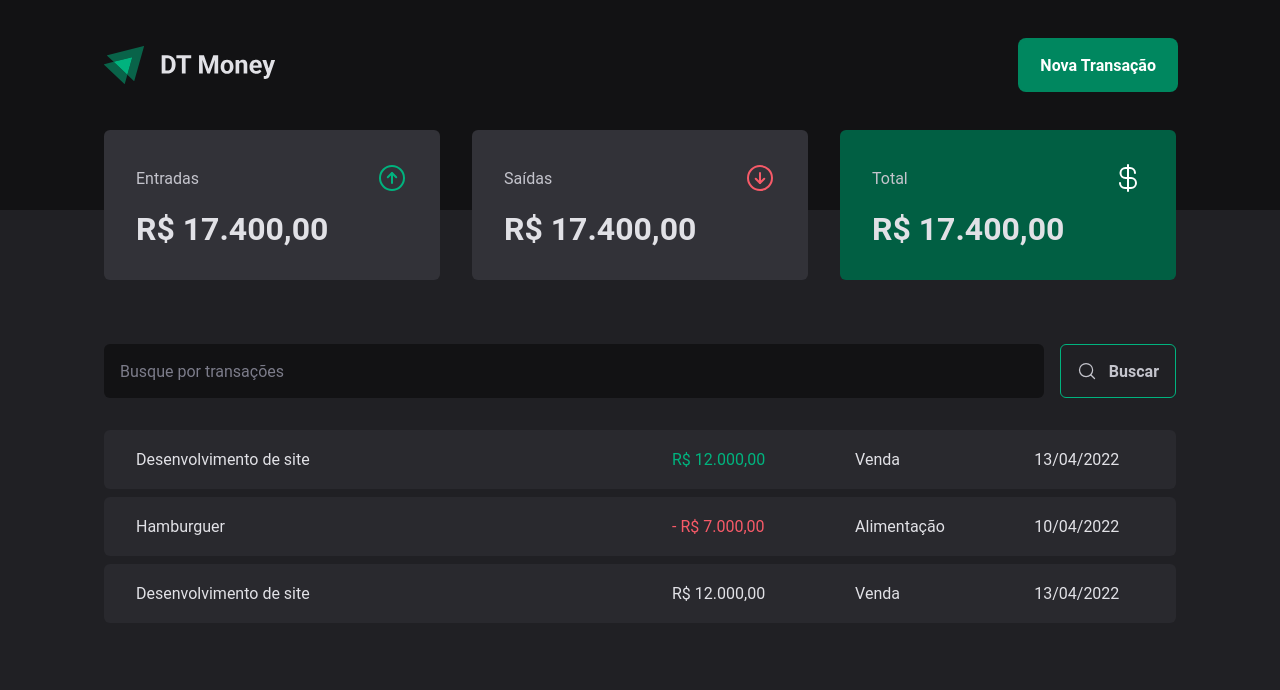
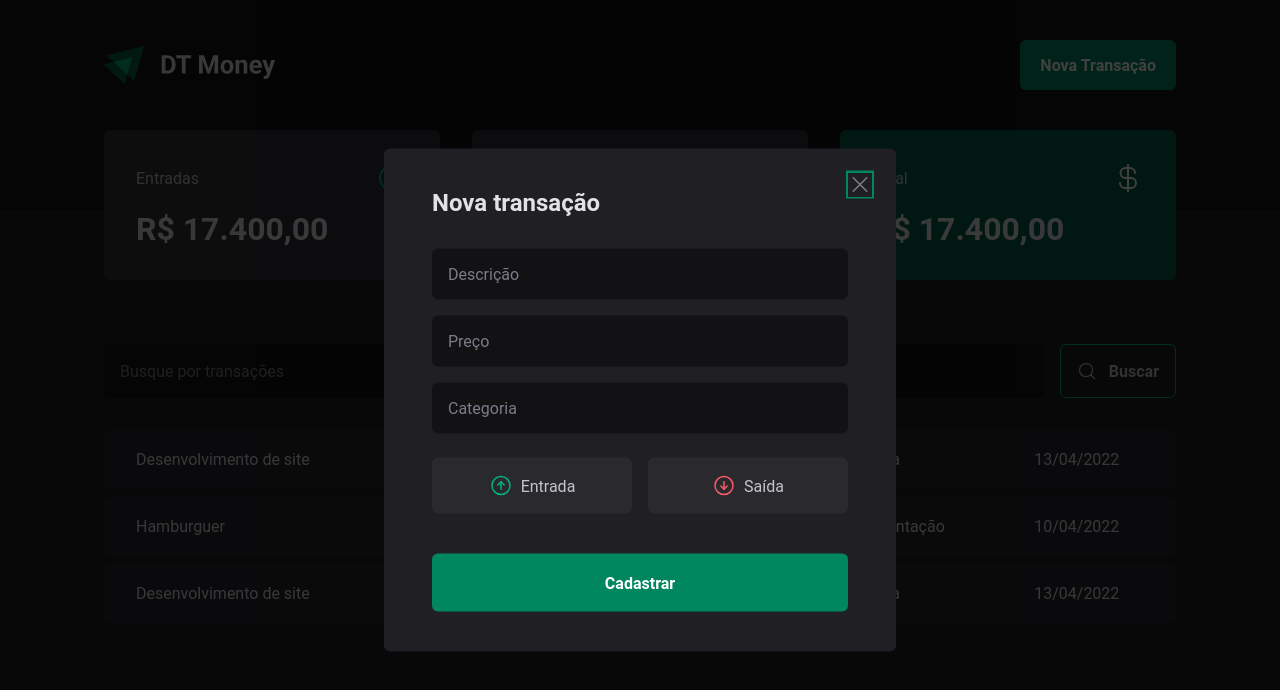
Before and after one commit to netoacgn/dt-money, a React app: page / in a window 1280 px wide. Both pictures are taken after a click on the button "Nova Transação". Shown: the top 690 px of the page. Built offline with nearby package versions, Linux system fonts and the light colour scheme; the HTML template or start-up script is replaced by a standard one.

Commit message:
criando modal acessivel utilizando radix ui

```diff
--- a/package.json
+++ b/package.json
@@ -9,6 +9,8 @@
     "preview": "vite preview"
   },
   "dependencies": {
+    "@radix-ui/react-dialog": "^1.0.3",
+    "@radix-ui/react-radio-group": "^1.1.2",
     "phosphor-react": "^1.4.1",
     "react": "^18.2.0",
     "react-dom": "^18.2.0",
--- a/src/components/Header/index.tsx
+++ b/src/components/Header/index.tsx
@@ -1,5 +1,7 @@
 import { HeaderContainer, HeaderContent, NewTransactionButton } from "./styles";
 import logoImg from '../../assets/logo.svg';
+import * as Dialog from '@radix-ui/react-dialog';
+import { NewTransactionModal } from "../NewTransactionModal";
 
 export function Header() {
     return (
@@ -7,7 +9,17 @@
             <HeaderContent>
                 <img src={logoImg} alt="" />
 
-                <NewTransactionButton>Nova Transação</NewTransactionButton>
+                <Dialog.Root>
+                    <Dialog.Trigger asChild>
+                        <NewTransactionButton>Nova Transação</NewTransactionButton>
+                    </Dialog.Trigger>
+
+                    <NewTransactionModal />
+                </Dialog.Root>
+
+
+
+
             </HeaderContent>
         </HeaderContainer>
     )
--- /dev/null
+++ b/src/components/NewTransactionModal/index.tsx
@@ -0,0 +1,44 @@
+import * as Dialog from '@radix-ui/react-dialog';
+import * as RadioGroup from '@radix-ui/react-radio-group';
+import { CloseButton, Content, Overlay, TransactionType, TransactionTypeButton } from './styles';
+import { X, ArrowCircleUp, ArrowCircleDown } from "phosphor-react";
+
+
+export function NewTransactionModal() {
+    return (
+        <Dialog.Portal>
+            <Overlay />
+
+            <Content>
+                <Dialog.Title>Nova transação</Dialog.Title>
+
+                <CloseButton>
+                    <X size={24} />
+                </CloseButton>
+
+                <form action=''>
+                    <input type="text" placeholder='Descrição' required />
+                    <input type="number" placeholder='Preço' required />
+                    <input type="text" placeholder='Categoria' required />
+
+                    <TransactionType>
+                        <TransactionTypeButton variant='income' value='income'>
+                            <ArrowCircleUp size={24} />
+                            Entrada
+                        </TransactionTypeButton>
+
+                        <TransactionTypeButton variant='outcome' value='outcome'>
+                            <ArrowCircleDown size={24} />
+                            Saída
+                        </TransactionTypeButton>
+
+                    </TransactionType>
+
+                    <button type='submit'>Cadastrar</button>
+                </form>
+
+
+            </Content>
+        </Dialog.Portal>
+    )
+}
--- /dev/null
+++ b/src/components/NewTransactionModal/styles.ts
@@ -0,0 +1,115 @@
+import * as Dialog from '@radix-ui/react-dialog';
+import * as RadioGroup from '@radix-ui/react-radio-group';
+import styled from "styled-components";
+
+export const Overlay = styled(Dialog.Overlay)`
+    position: fixed;
+    width: 100vw;
+    height: 100vh;
+    inset: 0;
+    background: rgba(0, 0, 0, 0.75);
+`;
+
+export const Content = styled(Dialog.Content)`
+    min-width: 32rem;
+    border-radius: 6px;
+    padding: 2.5rem 3rem;
+    background: ${props => props.theme['gray-800']};
+
+    position: fixed;
+    top: 50%;
+    left: 50%;
+    transform: translate(-50%, -50%);
+
+    form {
+        margin-top: 2rem;
+
+        display: flex;
+        flex-direction: column;
+        gap: 1rem;
+
+        input {
+            border-radius: 6px;
+            border: 0;
+            background: ${props => props.theme['gray-900']};
+            color: ${props => props.theme['gray-300']};
+            padding: 1rem;
+
+            &::placeholder {
+                color: ${props => props.theme['gray-500']};
+
+            }
+        }
+
+        button[type="submit"] {
+            height: 58px;
+            border: 0;
+            background: ${props => props.theme['green-500']};
+            color: ${props => props.theme.white};
+            font-weight: bold;
+            padding: 0 1.25rem;
+            border-radius: 6px;
+            margin-top: 1.5rem;
+            cursor: pointer;
+
+            &:hover {
+                background: ${props => props.theme['green-700']};
+                transition: background-color 0.2s;
+            }
+
+        }
+    }
+`;
+
+export const CloseButton = styled(Dialog.Close)`
+    position: absolute;
+    background: transparent;
+    border: 0;
+    top: 1.5rem;
+    right: 1.5rem;
+    line-height: 0;
+    cursor: pointer;
+    color: ${props => props.theme['gray-500']};
+`;
+
+export const TransactionType = styled(RadioGroup.Root)`
+    display: grid;
+    grid-template-columns: repeat(2, 1fr);
+    gap: 1rem;
+    margin-top: 0.5rem;
+`;
+
+interface TransactionTypeButtonProps {
+    variant: 'income' | 'outcome';
+}
+
+export const TransactionTypeButton = styled(RadioGroup.Item) <TransactionTypeButtonProps>`
+    background: ${props => props.theme['gray-700']};
+    padding: 1rem;
+    display: flex;
+    align-items: center;
+    justify-content: center;
+    gap: 0.5rem;
+    border-radius: 6px;
+    cursor: pointer;
+    border: 0;
+    color: ${props => props.theme['gray-300']};
+
+    svg {
+        color: ${props => props.variant === 'income' ? props.theme['green-300'] : props.theme['red-300']}
+    }
+
+    &[data-state="unchecked"]:hover {
+        transition: background-color 0.2s;
+        background: ${props => props.theme['gray-600']};
+    }
+
+    &[data-state="checked"] {
+        color: ${props => props.theme.white};
+        background: ${props => props.variant === 'income' ? props.theme['green-500'] : props.theme['red-500']};
+
+        svg {
+            color: ${props => props.theme.white};
+        }
+    }
+`;
```
Also changed, not shown: 1 other file (tests, documents, lock files or other folders).
